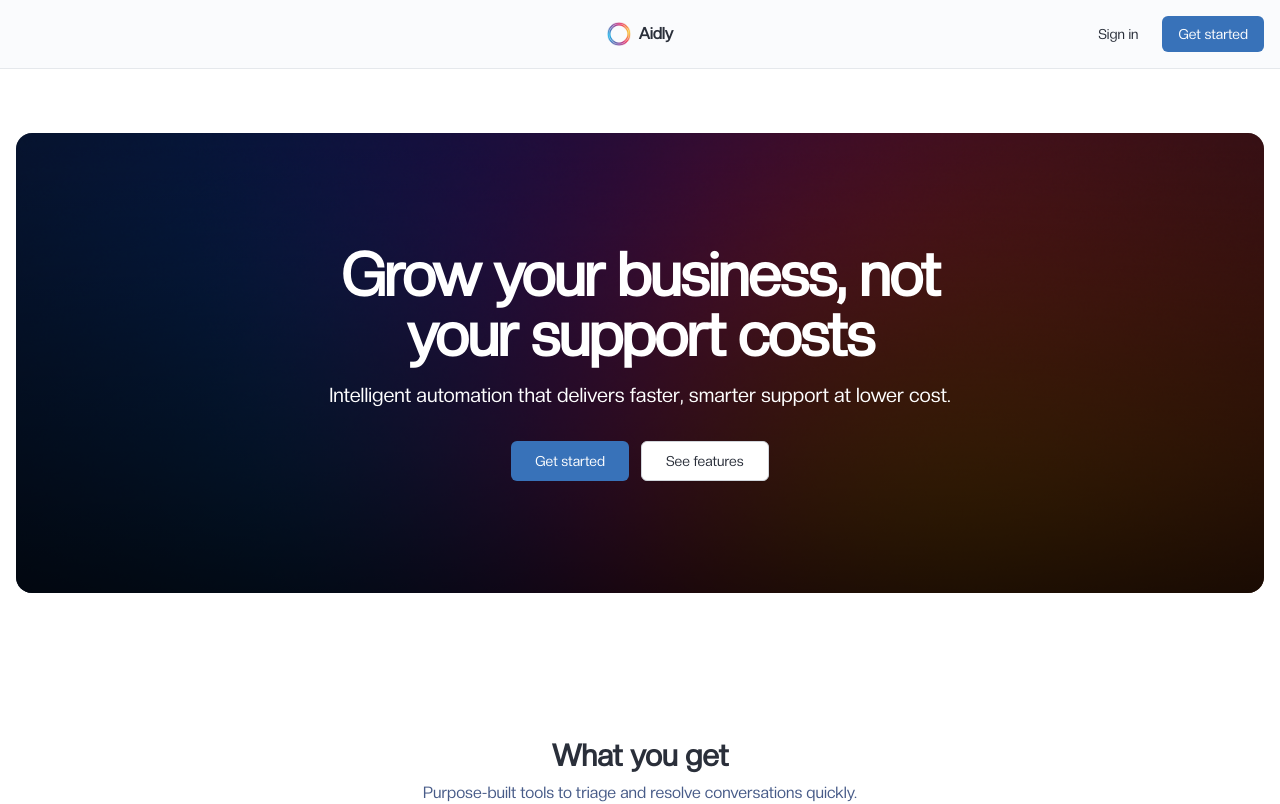
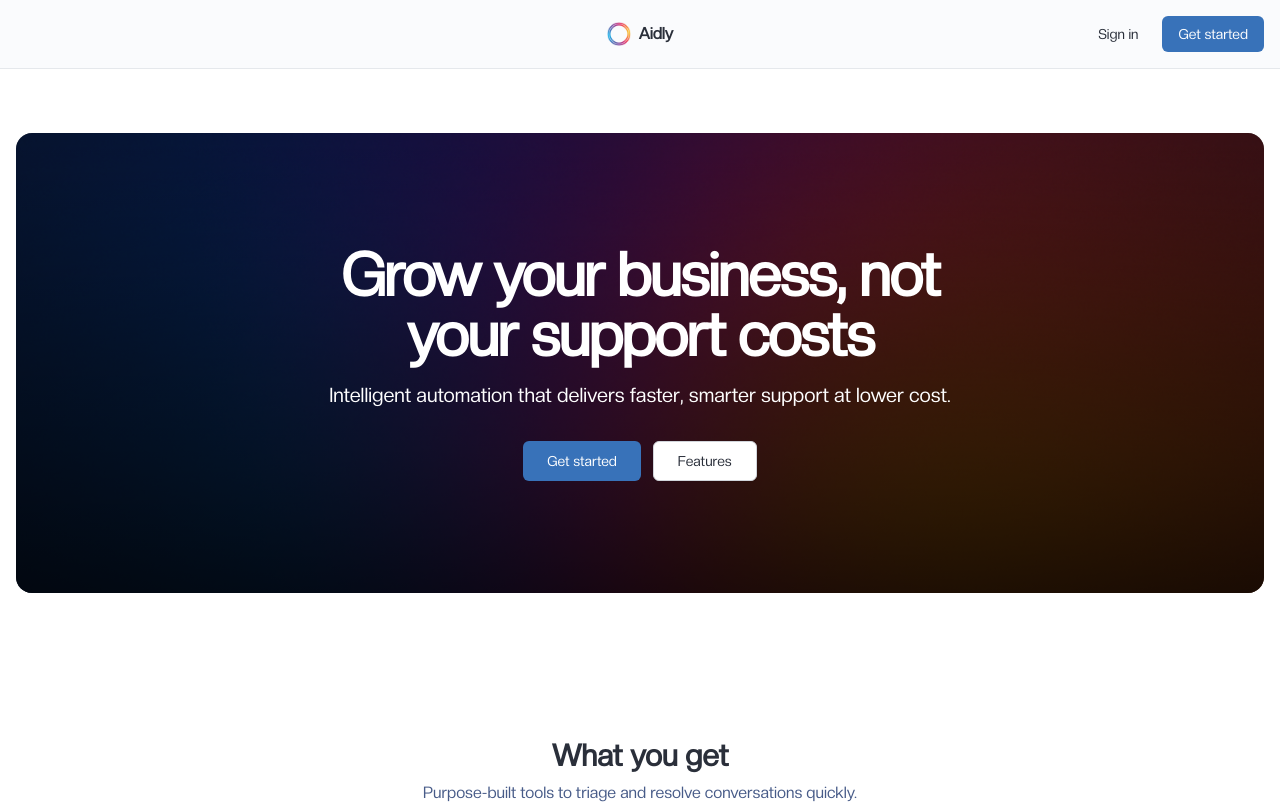
Before and after one commit to matiiimat/cs-appv1, a Next.js app: page / in a window 1280 px wide. Shown: the top 804 px of the page. Built offline with nearby package versions, Linux system fonts and the light colour scheme.

Commit message:
Test Deploy SK Stripe

```diff
--- a/app/page.tsx
+++ b/app/page.tsx
@@ -83,7 +83,7 @@ export default function Home() {
                 <Link href="#pricing" className="text-white">Get started</Link>
               </Button>
               <Button asChild size="lg" variant="outline">
-                <Link href="#features">See features</Link>
+                <Link href="#features">Features</Link>
               </Button>
             </div>
           </div>
```
